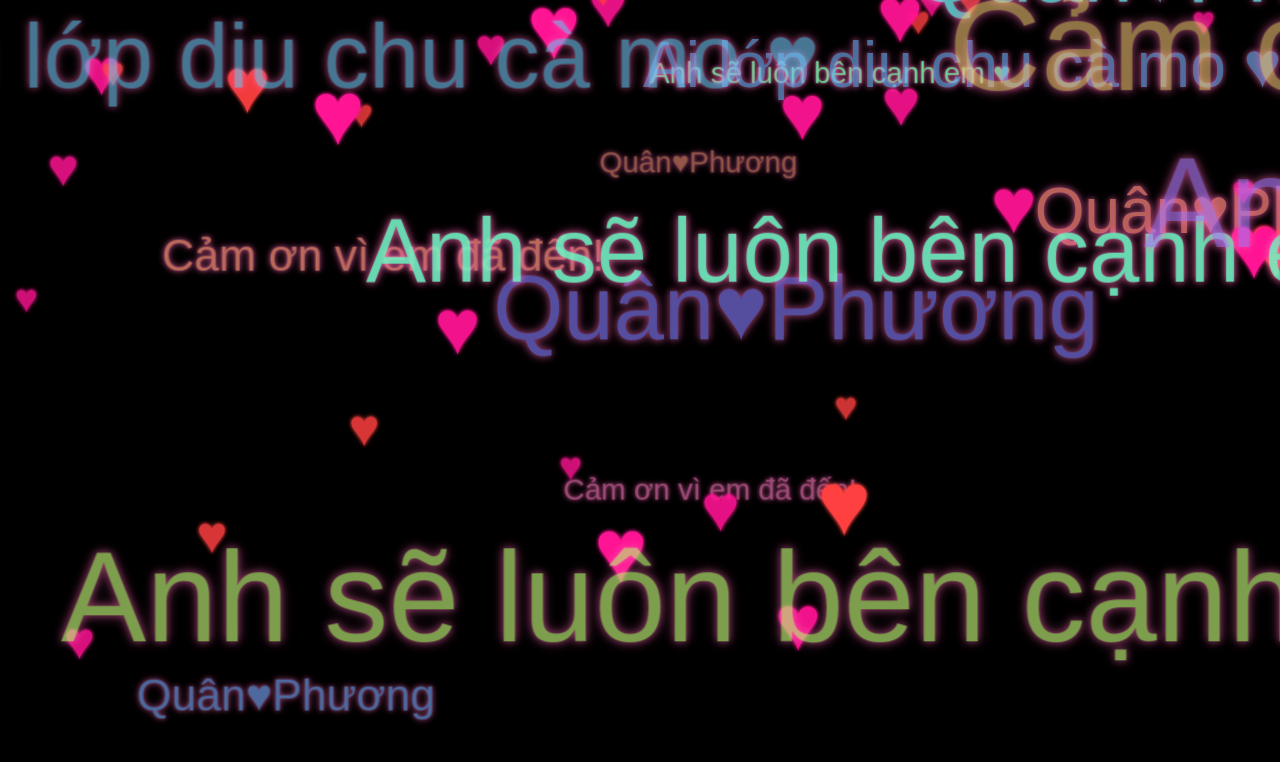
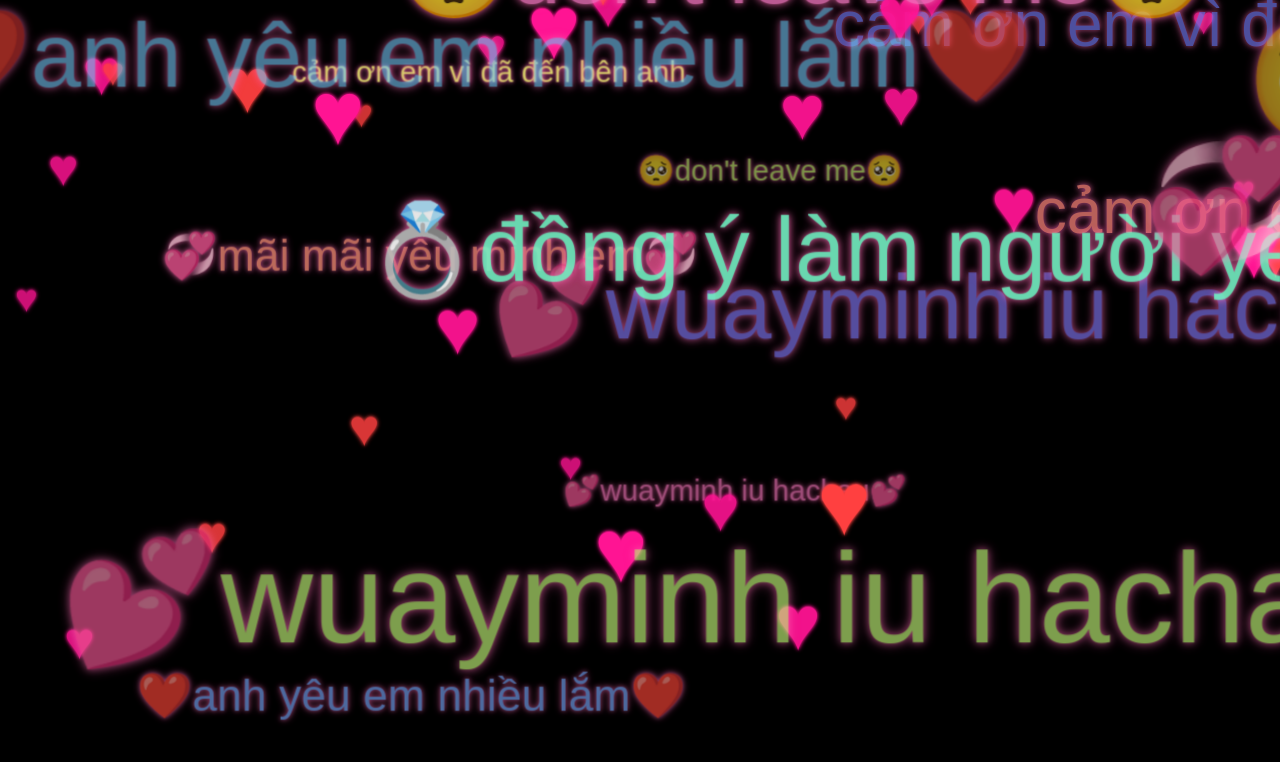
Before and after one commit to love-forever3/love04-, a plain HTML site: page index.html in a window 1280 px wide. Shown: the top 762 px of the page. Drawn offline with Linux system fonts and the light colour scheme.

Commit message:
Update index.html

```diff
--- a/index.html
+++ b/index.html
@@ -134,10 +134,34 @@
     </audio>
     <script>
         const texts = [
-            "Cảm ơn vì em đã đến!",
-            "Ai lớp diu chu cà mo ♥",
-            "Anh sẽ luôn bên cạnh em ♥",
-            "Quân♥Phương"
+            "💍đồng ý làm người yêu anh nha💍",
+  "❤️anh yêu em nhiều lắm❤️",
+  "💗anh thương em nhiều lắm💗",
+  "💕wuayminh iu hachau💕",
+  "💞mãi mãi yêu mình em💞",
+  "🥺don't leave me🥺",
+  "cảm ơn em vì đã đến bên anh",
+"💍đồng ý làm người yêu anh nha💍",
+  "❤️anh yêu em nhiều lắm❤️",
+  "💗anh thương em nhiều lắm💗",
+  "💕wuayminh iu hachau💕",
+  "💞mãi mãi yêu mình em💞",
+  "🥺don't leave me🥺",
+  "cảm ơn em vì đã đến bên anh",
+"💍đồng ý làm người yêu anh nha💍",
+  "❤️anh yêu em nhiều lắm❤️",
+  "💗anh thương em nhiều lắm💗",
+  "💕wuayminh iu hachau💕",
+  "💞mãi mãi yêu mình em💞",
+  "🥺don't leave me🥺",
+  "cảm ơn em vì đã đến bên anh",
+"💍đồng ý làm người yêu anh nha💍",
+  "❤️anh yêu em nhiều lắm❤️",
+  "💗anh thương em nhiều lắm💗",
+  "💕wuayminh iu hachau💕",
+  "💞mãi mãi yêu mình em💞",
+  "🥺don't leave me🥺",
+  "cảm ơn em vì đã đến bên anh",
         ];
 
         const scene = document.getElementById("scene");
```
